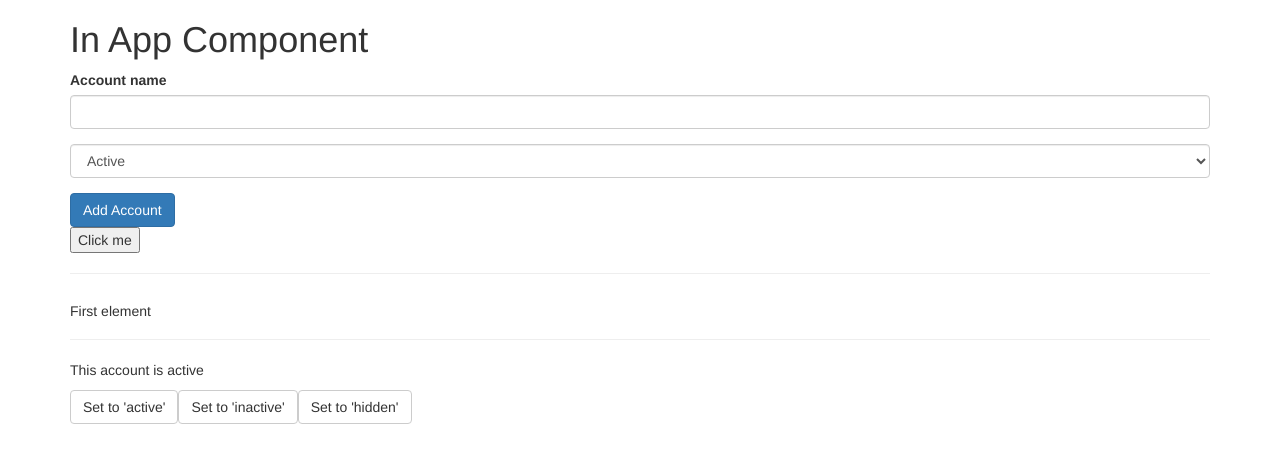
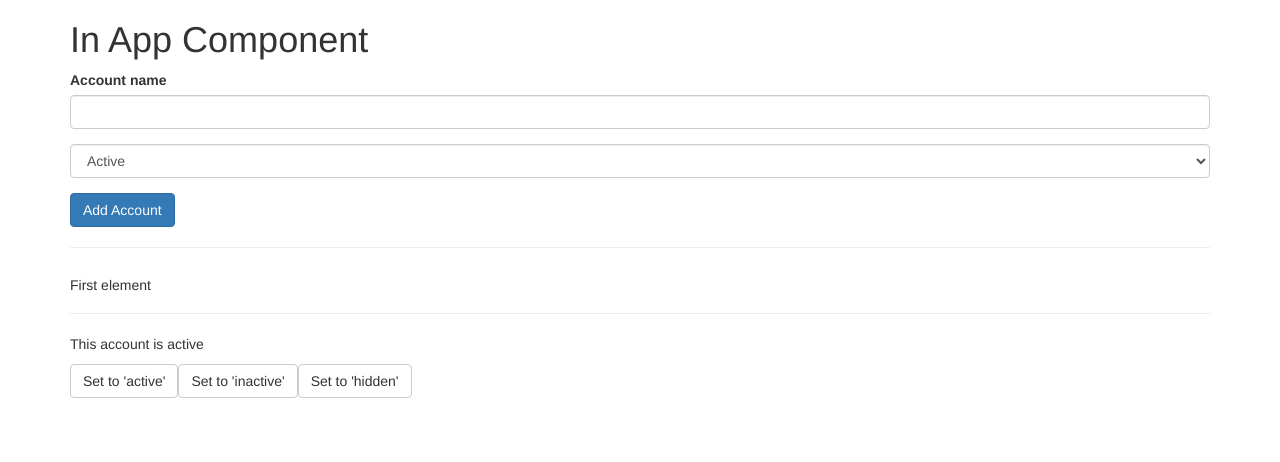
Before and after one commit to gmalheiro/angular-services-selfproject, an Angular app: page / in a window 1280 px wide. Shown: the top 462 px of the page. Built offline with nearby package versions, Linux system fonts and the light colour scheme.

Commit message:
Removed button fuctions from app.component.html

```diff
--- a/src/app/app.component.html
+++ b/src/app/app.component.html
@@ -3,11 +3,7 @@
     <div class="col-xs-12">
       <h1>In App Component</h1>
       <app-new-account
-        (account)="pushToAccount($event)"
       ></app-new-account>
-      <button
-        (click)="logAccount()"
-      >Click me</button>
       <hr>
       <app-account
       *ngFor="let acc of accounts; let i = index"
```
